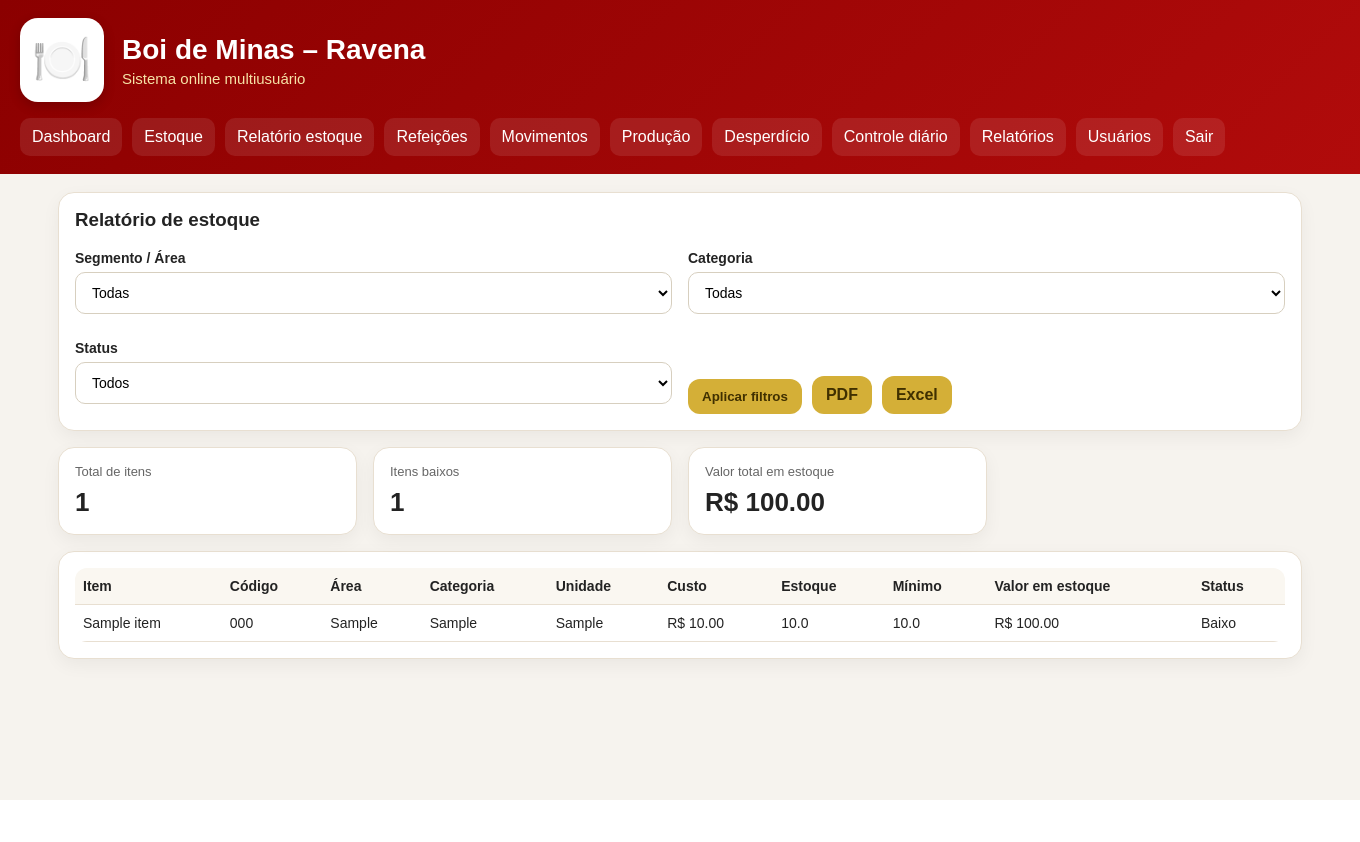
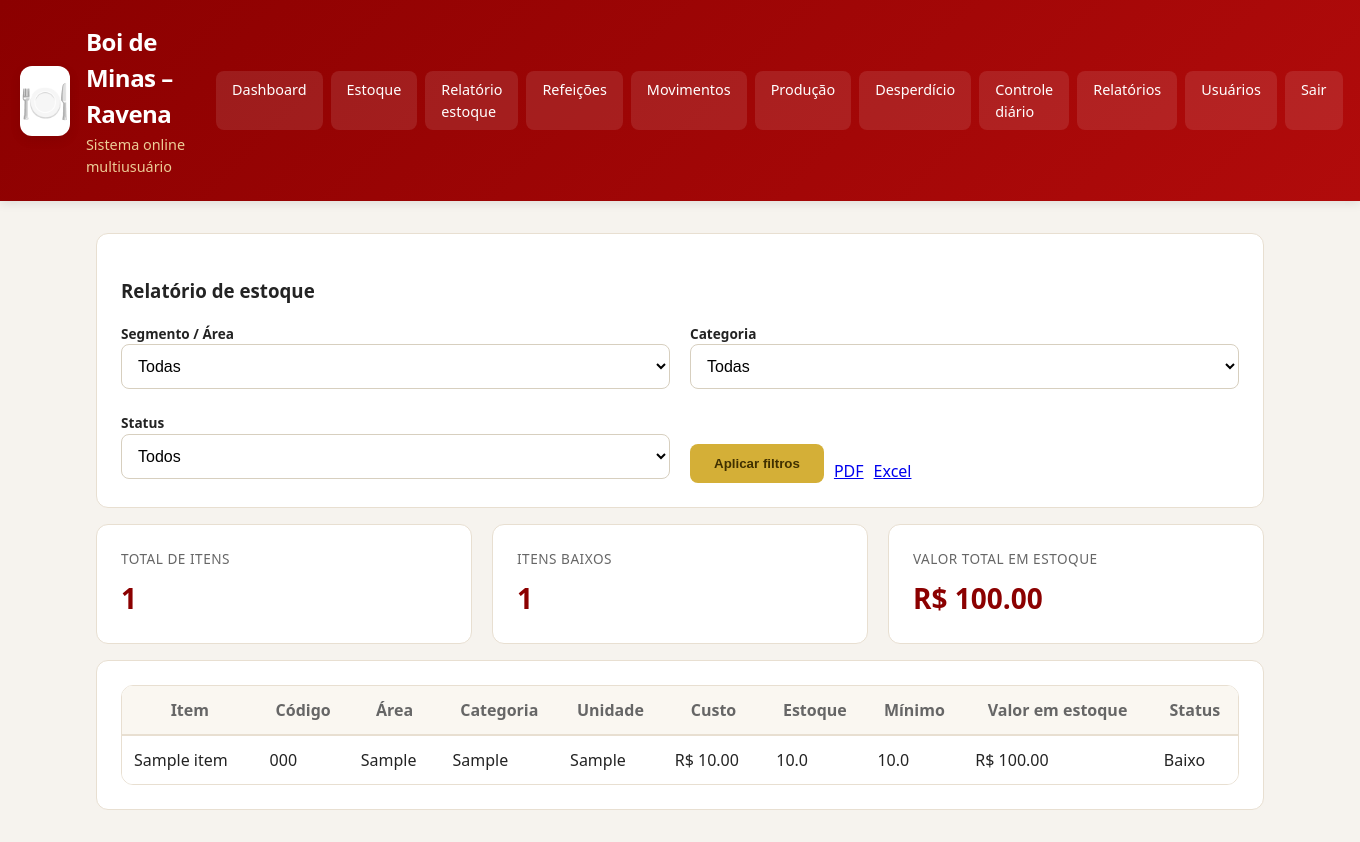
Before and after one commit to mattheuschaves2920-ops/boi-de-minas-sistema, a Flask app: page /relatorio-estoque in a window 1360 px wide. Before the commit the page ends 800 px from the top, so only its background shows below. Run offline with Flask 3, Linux system fonts and the light colour scheme; the visitor is signed in with stand-in values (Sample User, id 1); tables that the repository leaves empty hold one stand-in row (values such as "Sample post").

Commit message:
Update style.css

```diff
--- a/static/style.css
+++ b/static/style.css
@@ -1,269 +1,240 @@
-:root{
-  --bg:#f6f3ee;
-  --card:#ffffff;
-  --ink:#232323;
-  --muted:#666666;
-  --red:#8b0000;
-  --gold:#d4af37;
-  --line:#e8dfd1;
-  --green:#0f8b4c;
-  --blue:#145da0;
+:root {
+  /* Cores Principais */
+  --bg: #f6f3ee;
+  --card: #ffffff;
+  --ink: #232323;
+  --muted: #666666;
+  --red: #8b0000;
+  --red-light: #b10b0b;
+  --gold: #d4af37;
+  --line: #e8dfd1;
+  --green: #0f8b4c;
+  --blue: #145da0;
+
+  /* Tokens de Design */
+  --radius: 12px;
+  --shadow: 0 4px 12px rgba(0, 0, 0, 0.08);
+  --transition: 0.3s cubic-bezier(0.4, 0, 0.2, 1);
 }
 
-*{
-  box-sizing:border-box;
+* {
+  box-sizing: border-box;
+  -webkit-font-smoothing: antialiased;
 }
 
-body{
-  margin:0;
-  font-family:Arial, Helvetica, sans-serif;
-  background:var(--bg);
-  color:var(--ink);
+body {
+  margin: 0;
+  /* Font stack moderna: usa a melhor fonte disponível no sistema do usuário */
+  font-family: system-ui, -apple-system, "Segoe UI", Roboto, sans-serif;
+  background: var(--bg);
+  color: var(--ink);
+  line-height: 1.5;
 }
 
-.topbar{
-  background:linear-gradient(135deg, var(--red), #b10b0b);
-  padding:18px 20px;
-  color:#fff;
-  display:flex;
-  justify-content:space-between;
-  gap:16px;
-  align-items:center;
-  flex-wrap:wrap;
+/* --- Topbar --- */
+.topbar {
+  background: linear-gradient(135deg, var(--red), var(--red-light));
+  padding: 1.5rem 1.25rem;
+  color: #fff;
+  display: flex;
+  justify-content: space-between;
+  align-items: center;
+  gap: 1.5rem;
+  box-shadow: 0 2px 10px rgba(0,0,0,0.1);
 }
 
-.brand{
-  display:flex;
-  align-items:center;
-  gap:18px;
-  flex-wrap:wrap;
+.brand {
+  display: flex;
+  align-items: center;
+  gap: 1rem;
 }
 
-.brand-icon{
-  width:84px;
-  height:84px;
-  border-radius:18px;
-  background:#fff;
-  display:flex;
-  align-items:center;
-  justify-content:center;
-  font-size:48px;
-  box-shadow:0 4px 12px rgba(0,0,0,.18);
+.brand-icon {
+  width: 70px;
+  height: 70px;
+  border-radius: var(--radius);
+  background: #fff;
+  display: grid;
+  place-items: center; /* Centralização moderna */
+  font-size: 40px;
+  box-shadow: var(--shadow);
 }
 
-.brand-text h1{
-  margin:0;
-  font-size:28px;
+.brand-text h1 {
+  margin: 0;
+  font-size: 1.5rem;
+  letter-spacing: -0.5px;
 }
 
-.brand-text p{
-  margin:4px 0 0;
-  color:#f6e3a7;
-  font-size:15px;
+.brand-text p {
+  margin: 2px 0 0;
+  color: #f6e3a7;
+  font-size: 0.9rem;
+  opacity: 0.9;
 }
 
-nav{
-  display:flex;
-  gap:10px;
-  flex-wrap:wrap;
+/* --- Navegação --- */
+nav {
+  display: flex;
+  gap: 8px;
 }
 
-nav a{
-  color:#fff;
-  text-decoration:none;
-  background:#ffffff18;
-  padding:10px 12px;
-  border-radius:10px;
-  transition:.2s;
+nav a {
+  color: #fff;
+  text-decoration: none;
+  background: rgba(255, 255, 255, 0.1);
+  padding: 8px 16px;
+  border-radius: 8px;
+  font-size: 0.9rem;
+  font-weight: 500;
+  transition: var(--transition);
 }
 
-nav a:hover{
-  background:#ffffff33;
+nav a:hover {
+  background: rgba(255, 255, 255, 0.25);
+  transform: translateY(-1px);
 }
 
-.container{
-  max-width:1280px;
-  margin:0 auto;
-  padding:18px;
+/* --- Layout --- */
+.container {
+  max-width: 1200px;
+  margin: 0 auto;
+  padding: 2rem 1rem;
 }
 
-.grid{
-  display:grid;
-  gap:16px;
+.grid {
+  display: grid;
+  gap: 1.25rem;
 }
 
-.metrics{
-  grid-template-columns:repeat(4, 1fr);
+/* Layout responsivo inteligente: se ajusta sem media queries pesados */
+.metrics {
+  grid-template-columns: repeat(auto-fit, minmax(240px, 1fr));
 }
 
-.two{
-  grid-template-columns:1fr 1fr;
+.two {
+  grid-template-columns: repeat(auto-fit, minmax(400px, 1fr));
 }
 
-.card{
-  background:var(--card);
-  border:1px solid var(--line);
-  border-radius:16px;
-  padding:16px;
-  box-shadow:0 6px 18px rgba(0,0,0,.05);
+/* --- Componentes --- */
+.card {
+  background: var(--card);
+  border: 1px solid var(--line);
+  border-radius: var(--radius);
+  padding: 1.5rem;
+  transition: var(--transition);
 }
 
-.metric span{
-  display:block;
-  color:var(--muted);
-  font-size:13px;
+.card:hover {
+  box-shadow: var(--shadow);
 }
 
-.metric strong{
-  display:block;
-  font-size:26px;
-  margin-top:8px;
+.metric span {
+  display: block;
+  color: var(--muted);
+  font-size: 0.85rem;
+  text-transform: uppercase;
+  letter-spacing: 0.5px;
 }
 
-.metric small{
-  display:block;
-  margin-top:6px;
-  color:var(--blue);
-  font-weight:bold;
+.metric strong {
+  display: block;
+  font-size: 1.75rem;
+  margin-top: 0.5rem;
+  color: var(--red);
 }
 
-label{
-  display:block;
-  font-weight:700;
-  font-size:14px;
-  margin-bottom:10px;
+/* --- Formulários --- */
+label {
+  display: block;
+  font-weight: 600;
+  font-size: 0.85rem;
+  margin-bottom: 4px;
 }
 
-input,
-select,
-textarea{
-  width:100%;
-  margin-top:6px;
-  padding:11px 12px;
-  border-radius:10px;
-  border:1px solid #d7cfbf;
-  background:#fff;
-  font-size:14px;
+input, select, textarea {
+  width: 100%;
+  padding: 12px;
+  border-radius: 8px;
+  border: 1px solid #d7cfbf;
+  background: #fff;
+  font-size: 1rem;
+  transition: border-color var(--transition);
 }
 
-textarea{
-  min-height:90px;
-  resize:vertical;
+input:focus, select:focus, textarea:focus {
+  outline: none;
+  border-color: var(--red);
+  box-shadow: 0 0 0 3px rgba(139, 0, 0, 0.1);
 }
 
-button,
-.btn,
-.btn-link{
-  display:inline-block;
-  background:var(--gold);
-  color:#403000;
-  border:none;
-  padding:10px 14px;
-  border-radius:12px;
-  font-weight:700;
-  cursor:pointer;
-  text-decoration:none;
-  transition:.2s;
+/* --- Botões --- */
+button, .btn {
+  display: inline-flex;
+  align-items: center;
+  justify-content: center;
+  background: var(--gold);
+  color: #403000;
+  border: none;
+  padding: 12px 24px;
+  border-radius: 8px;
+  font-weight: 700;
+  cursor: pointer;
+  transition: var(--transition);
 }
 
-button:hover,
-.btn:hover,
-.btn-link:hover{
-  filter:brightness(.96);
+button:hover {
+  filter: brightness(1.05);
+  transform: translateY(-1px);
+  box-shadow: 0 4px 8px rgba(212, 175, 55, 0.3);
 }
 
-table{
-  width:100%;
-  border-collapse:collapse;
+/* --- Tabelas --- */
+.table-wrap {
+  overflow-x: auto; /* Garante que a tabela não quebre em telas pequenas */
+  border: 1px solid var(--line);
+  border-radius: var(--radius);
 }
 
-th,
-td{
-  padding:10px 8px;
-  border-bottom:1px solid var(--line);
-  text-align:left;
-  font-size:14px;
-  vertical-align:top;
+table {
+  width: 100%;
+  border-collapse: collapse;
+  background: #fff;
 }
 
-th{
-  background:#faf7f1;
-  position:sticky;
-  top:0;
-  z-index:1;
+th {
+  background: #faf7f1;
+  padding: 12px;
+  font-weight: 600;
+  color: var(--muted);
+  border-bottom: 2px solid var(--line);
 }
 
-.table-wrap{
-  max-height:550px;
-  overflow:auto;
-  border-radius:12px;
+td {
+  padding: 12px;
+  border-bottom: 1px solid var(--line);
 }
 
-.hidden{
-  display:none;
-}
+tr:last-child td { border: none; }
 
-ul{
-  margin:0;
-  padding-left:18px;
-}
-
-li{
-  margin-bottom:8px;
-}
-
-h3{
-  margin-top:0;
-}
-
-.barcode-box{
-  margin-bottom:12px;
-}
-
-.scanner{
-  border:1px solid var(--line);
-  border-radius:12px;
-  padding:8px;
-  background:#fafafa;
-}
-
-.success{
-  color:var(--green);
-  font-weight:bold;
-}
-
-.error{
-  color:#b00020;
-  font-weight:bold;
-}
-
-.info{
-  color:var(--blue);
-  font-weight:bold;
-}
-
-@media (max-width: 980px){
-  .metrics,
-  .two{
-    grid-template-columns:1fr;
+/* --- Mobile --- */
+@media (max-width: 768px) {
+  .topbar {
+    flex-direction: column;
+    text-align: center;
   }
 
-  .brand-text h1{
-    font-size:22px;
+  .brand {
+    flex-direction: column;
   }
 
-  .brand-icon{
-    width:68px;
-    height:68px;
-    font-size:38px;
+  nav {
+    width: 100%;
+    overflow-x: auto;
+    padding-bottom: 5px;
   }
 
-  nav{
-    width:100%;
-  }
-
-  nav a{
-    flex:1 1 auto;
-    text-align:center;
+  .two {
+    grid-template-columns: 1fr;
   }
 }
```
